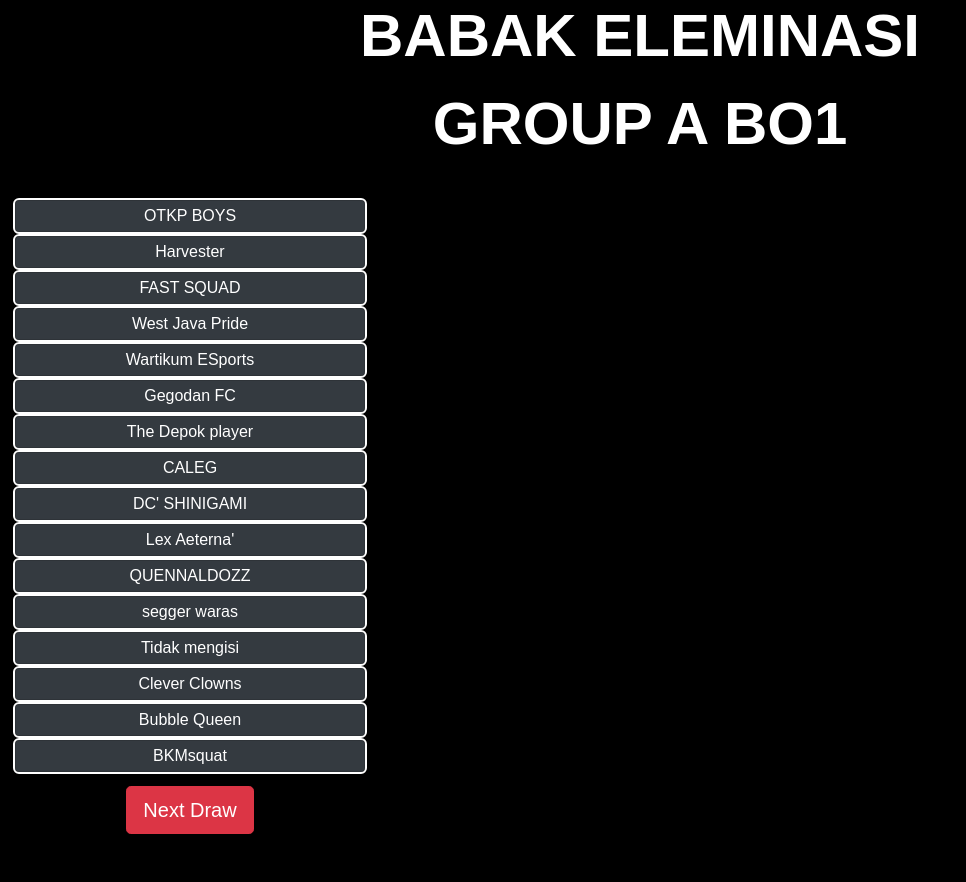
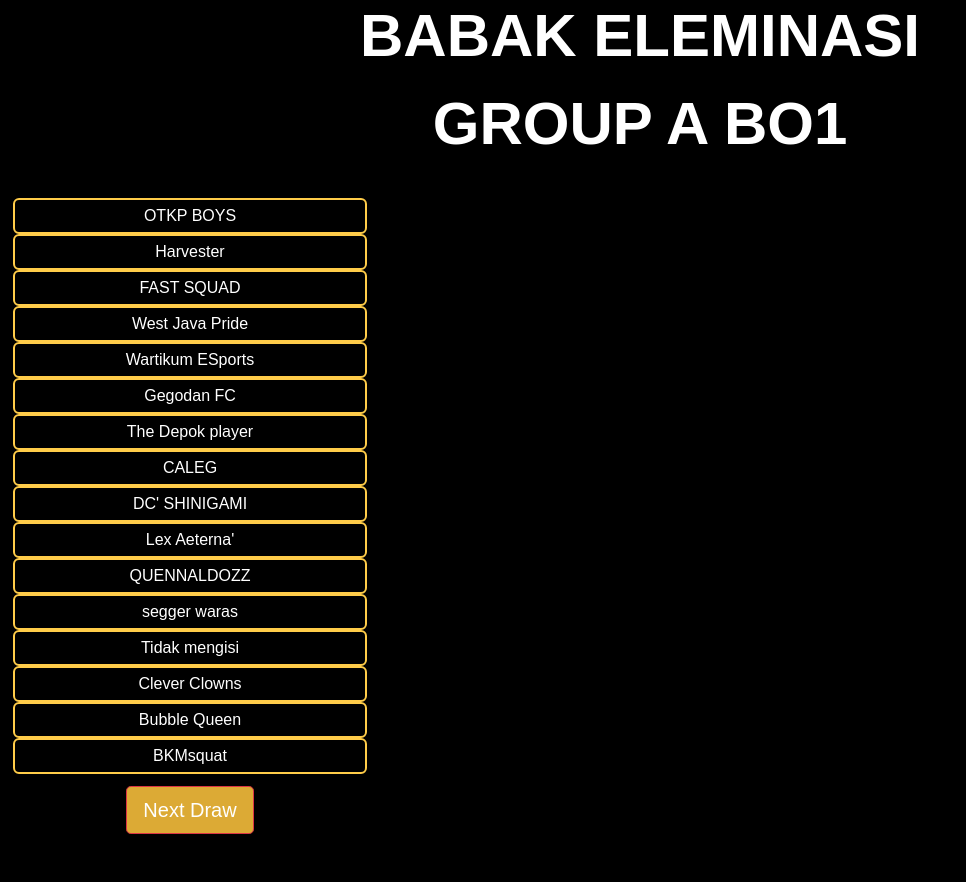
Before and after one commit to behabos53/drawg, a Flask app: page /drawing/1 in a window 1280 px wide. Shown: the whole page, without its empty margins (0-966 px from the left). Run offline with Flask 3, Linux system fonts and the light colour scheme; some libraries are stand-ins or nearby versions; some web fonts are replaced.

Commit message:
change color

```diff
--- a/templates/teams.html
+++ b/templates/teams.html
@@ -43,11 +43,18 @@
 
             @media screen and (min-width: 1080px) {
             .card {
+                /* existing styles */
                 height: 4vh;
-                background-color: #343a40; /* Darken card background for a gaming feel */
-                color: #fff; /* Change text color to white for contrast */
-                outline: 2px solid #ffff; /* Add white outline */
+                background-color: #000000;
+                color: #fff;
+                display: flex;
+                justify-content: center; /* Horizontally center the text */
+                align-items: center; /* Vertically center the text */
+                overflow: hidden; /* Add this line */
+                overflow: hidden; /* Add this line */
+                outline: 2px solid #ffcc49; /* Add white outline */
             }
+        }
 
             h1.text-center.mb-3 {
                 font-family: sans-serif;
@@ -56,18 +63,6 @@
                 font-weight: bold; /* Add this line */
             }
 
-            .card {
-                /* existing styles */
-                height: 4vh;
-                background-color: #343a40;
-                color: #fff;
-                display: flex;
-                justify-content: center; /* Horizontally center the text */
-                align-items: center; /* Vertically center the text */
-                overflow: hidden; /* Add this line */
-                overflow: hidden; /* Add this line */
-                outline: 2px solid #ffff; /* Add white outline */
-            }
             .header-container {
                 margin-bottom: 0px; /* Adjust as needed */
             }
@@ -76,6 +71,11 @@
                 margin-top: 10px;
             }
 
+            .btn-danger {
+              color: #fff;
+              background-color: #dcaa35;
+              border-color: #dc3545;
+            }
 
         </style>
 
```
